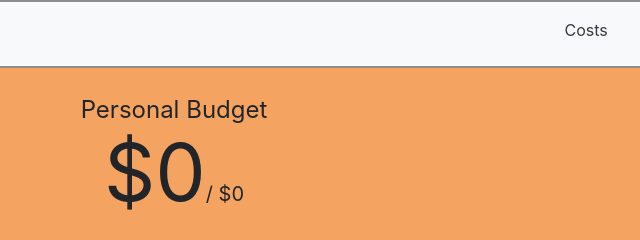
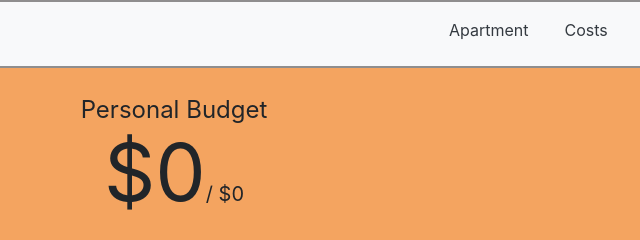
Before and after one commit to bryceparkman/cs326-gamma, a website: page public/groceries.html in a window 1280 px wide. Shown: the top 240 px of the page, 466-1106 px from the left. Drawn offline with nearby package versions, Linux system fonts and the light colour scheme; no server answers.

Commit message:
Updated navbars

```diff
--- a/public/groceries.html
+++ b/public/groceries.html
@@ -30,6 +30,9 @@
             <i id='houseicon' class="fa fa-home"></i>
         </a>
         <ul class="navbar-nav ml-auto">
+            <li class="nav-item">
+                <a class="nav-link text-dark" href="./apt-overview.html">Apartment</a>
+            </li>
             <li class="nav-item">
                 <a class="nav-link text-dark" href="./costs.html">Costs</a>
             </li>
```
Also changed, not shown: public/costs.html (+3 -0 lines).
